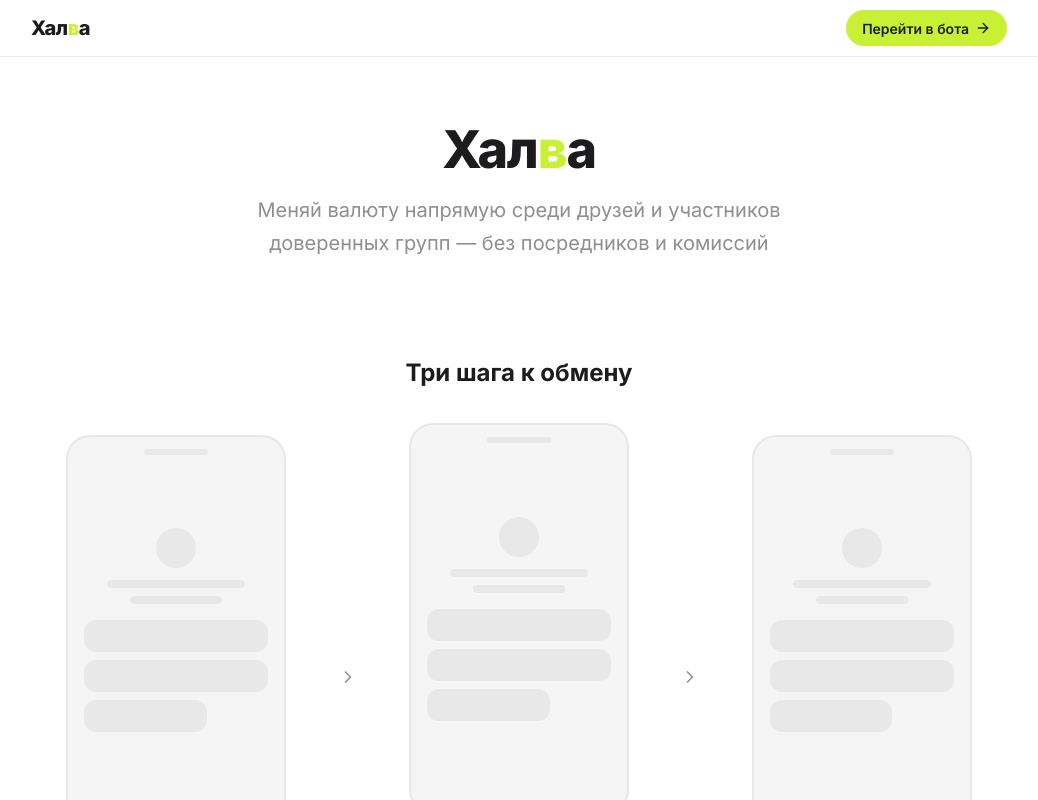
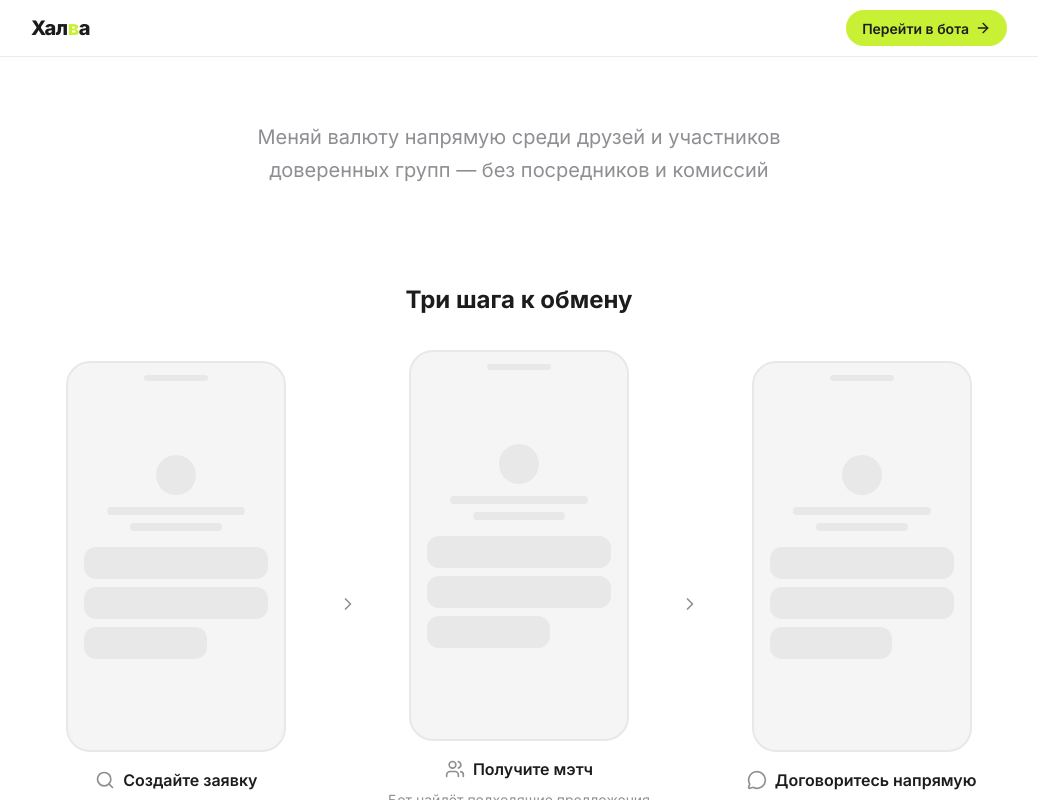
Before and after one commit to fusioneery/havala-bot, a React (Vite) app in the folder packages/mini-app/: page / in a window 1280 px wide. Shown: the whole page, without its empty margins (121-1159 px from the left). Built offline with nearby package versions, Linux system fonts and the light colour scheme.

Commit message:
fix: remove duplicate hero title, keep only subtitle under header

```diff
--- a/packages/mini-app/src/pages/landing.tsx
+++ b/packages/mini-app/src/pages/landing.tsx
@@ -25,9 +25,6 @@ export default function LandingPage() {
 
       {/* ── Hero ── */}
       <section className="px-6 pt-16 pb-12 max-w-xl mx-auto text-center">
-        <h1 className="text-[40px] sm:text-[52px] font-extrabold tracking-tight leading-[1.1] mb-4">
-          Хал<span className="text-lime">в</span>а
-        </h1>
         <p className="text-[18px] sm:text-[20px] text-muted-foreground leading-relaxed max-w-xl mx-auto">
           Меняй валюту напрямую среди друзей и участников доверенных групп — без посредников и комиссий
         </p>
```
